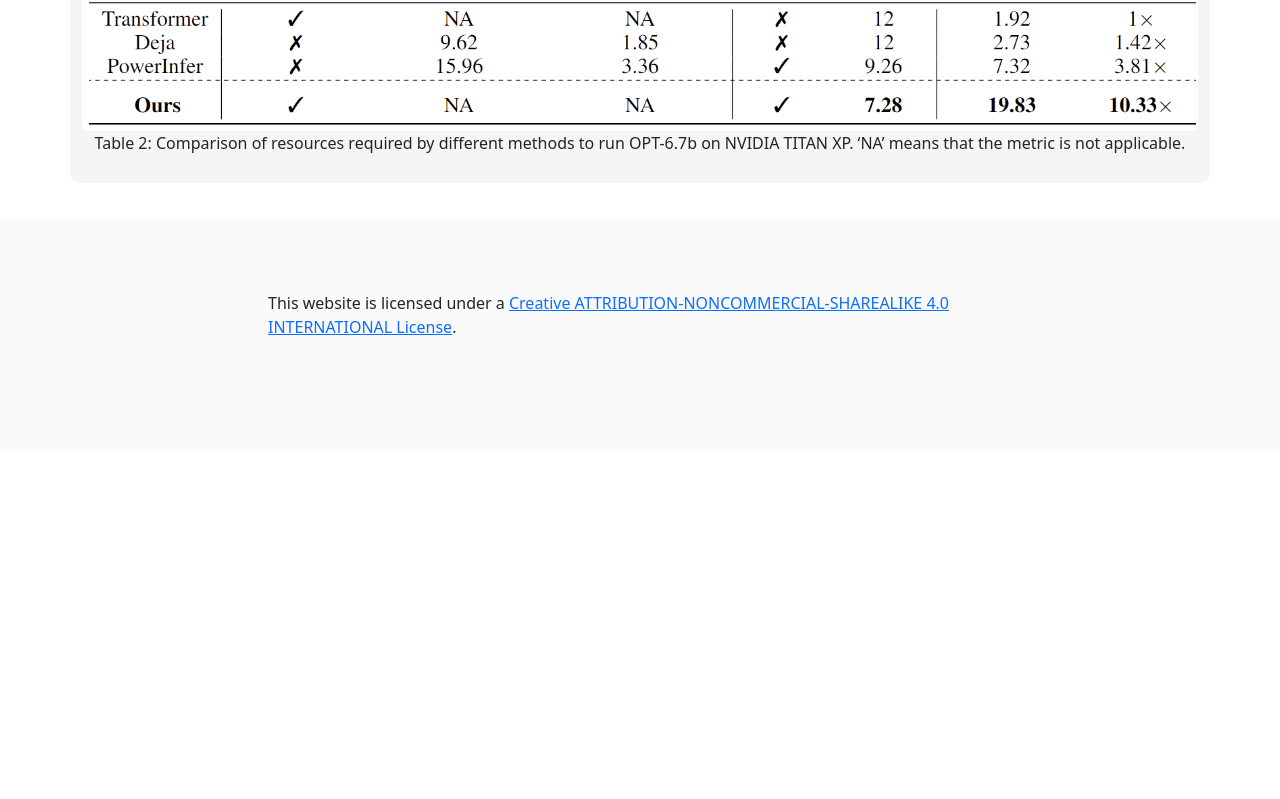
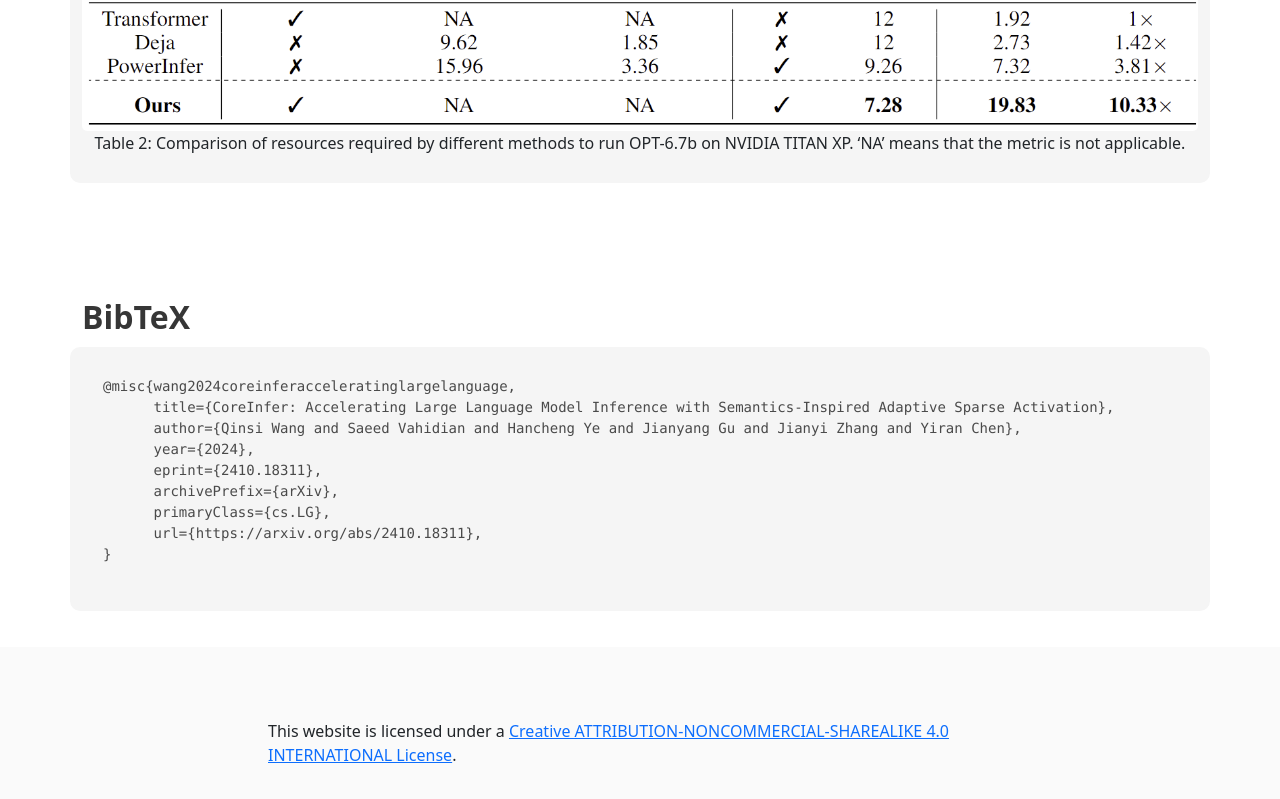
Before and after one commit to wangqinsi1/coreinfer_page, a plain HTML site: page index.html in a window 1280 px wide. Shown: the part 6232-7031 px from the top of the page. Before the commit the page ends 6683 px from the top, so only its background shows below. Drawn offline with nearby package versions, Linux system fonts and the light colour scheme; some icons are missing; a web font is replaced by a local one.

Commit message:
Update index.html

```diff
--- a/index.html
+++ b/index.html
@@ -311,19 +311,22 @@
         </div>
 
 
-<!-- <h3 class="title is-3"></h3>
+<h3 class="title is-3"></h3>
 <br/><br/>
 <h2 class="title is-3">BibTeX</h2>
 <div class="content has-text-justified">
     <div class="columns is-vcentered interpolation-panel">
         <div class="column is-30">
-<pre><code>@article{xia2024docgenome,
-  title={DocGenome: An Open Large-scale Scientific Document Benchmark for Training Next-generation Large Models},
-  author={},
-  journal={arXiv preprint arXiv:},
-  year={2024}
+<pre><code>@misc{wang2024coreinferacceleratinglargelanguage,
+      title={CoreInfer: Accelerating Large Language Model Inference with Semantics-Inspired Adaptive Sparse Activation},
+      author={Qinsi Wang and Saeed Vahidian and Hancheng Ye and Jianyang Gu and Jianyi Zhang and Yiran Chen},
+      year={2024},
+      eprint={2410.18311},
+      archivePrefix={arXiv},
+      primaryClass={cs.LG},
+      url={https://arxiv.org/abs/2410.18311},
 }</code></pre></div>
-</div></div> -->
+</div></div>
 
 </section>
 
```
